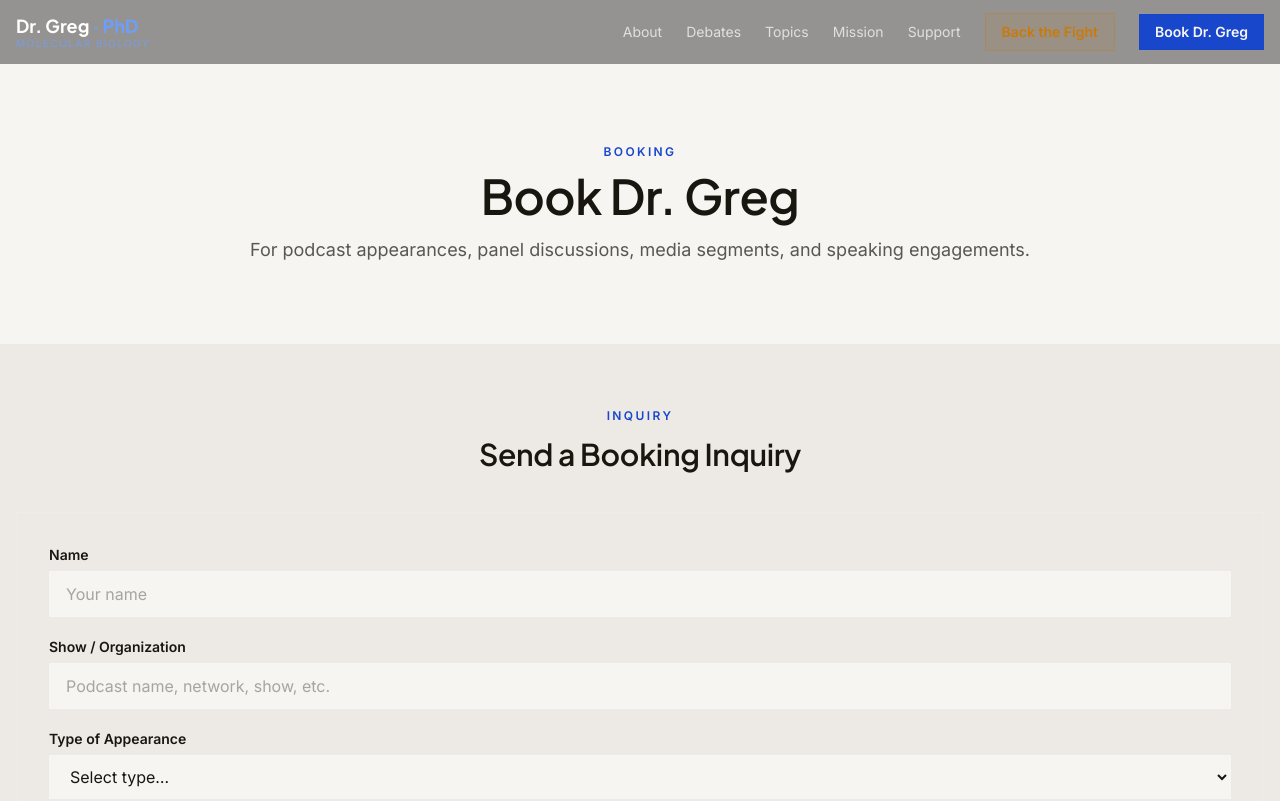
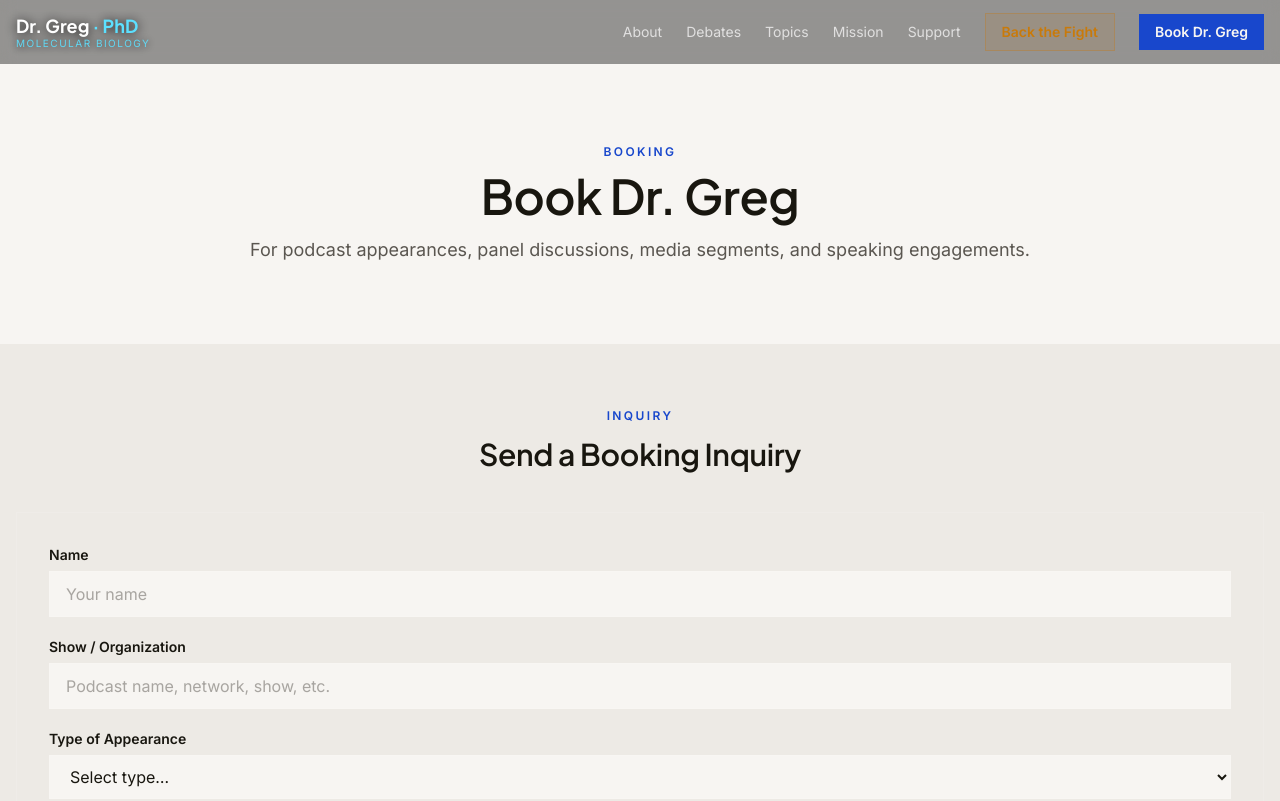
Before and after one commit to gregnewkirk/drgregshow-website, a Next.js app: page /booking in a window 1280 px wide. Shown: the top 801 px of the page. Built offline with nearby package versions, Linux system fonts and the light colour scheme.

Commit message:
Navbar: bright white + vivid cyan #5CE0FF with hard drop-shadow for contrast

```diff
--- a/src/components/Navbar.tsx
+++ b/src/components/Navbar.tsx
@@ -30,10 +30,10 @@ export default function Navbar() {
       <div className="max-w-6xl mx-auto px-4 h-16 flex items-center justify-between">
         {/* Logo */}
         <a href="#" className="flex flex-col leading-none group">
-          <span className="font-heading font-bold text-white text-lg leading-tight group-hover:text-[#6B9FFF] transition-colors">
-            Dr. Greg <span className="text-[#6B9FFF]">· PhD</span>
+          <span className="font-heading font-bold text-white text-lg leading-tight drop-shadow-[0_1px_6px_rgba(0,0,0,1)]">
+            Dr. Greg <span className="text-[#5CE0FF]">· PhD</span>
           </span>
-          <span className="text-[10px] text-[#6B9FFF]/70 tracking-[0.15em] uppercase leading-tight">
+          <span className="text-[10px] text-[#5CE0FF]/90 tracking-[0.15em] uppercase leading-tight drop-shadow-[0_1px_4px_rgba(0,0,0,1)]">
             Molecular Biology
           </span>
         </a>
```
